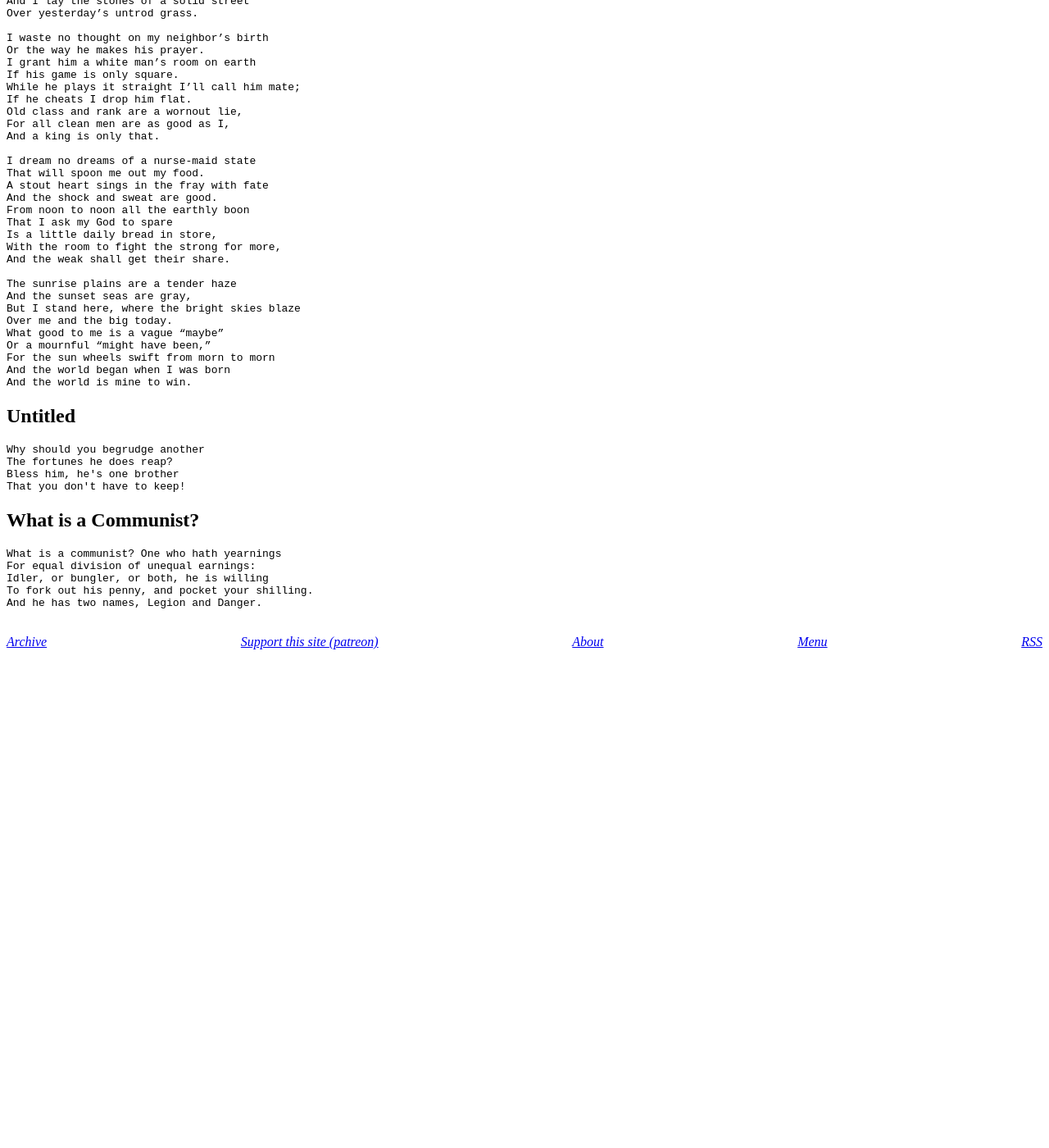
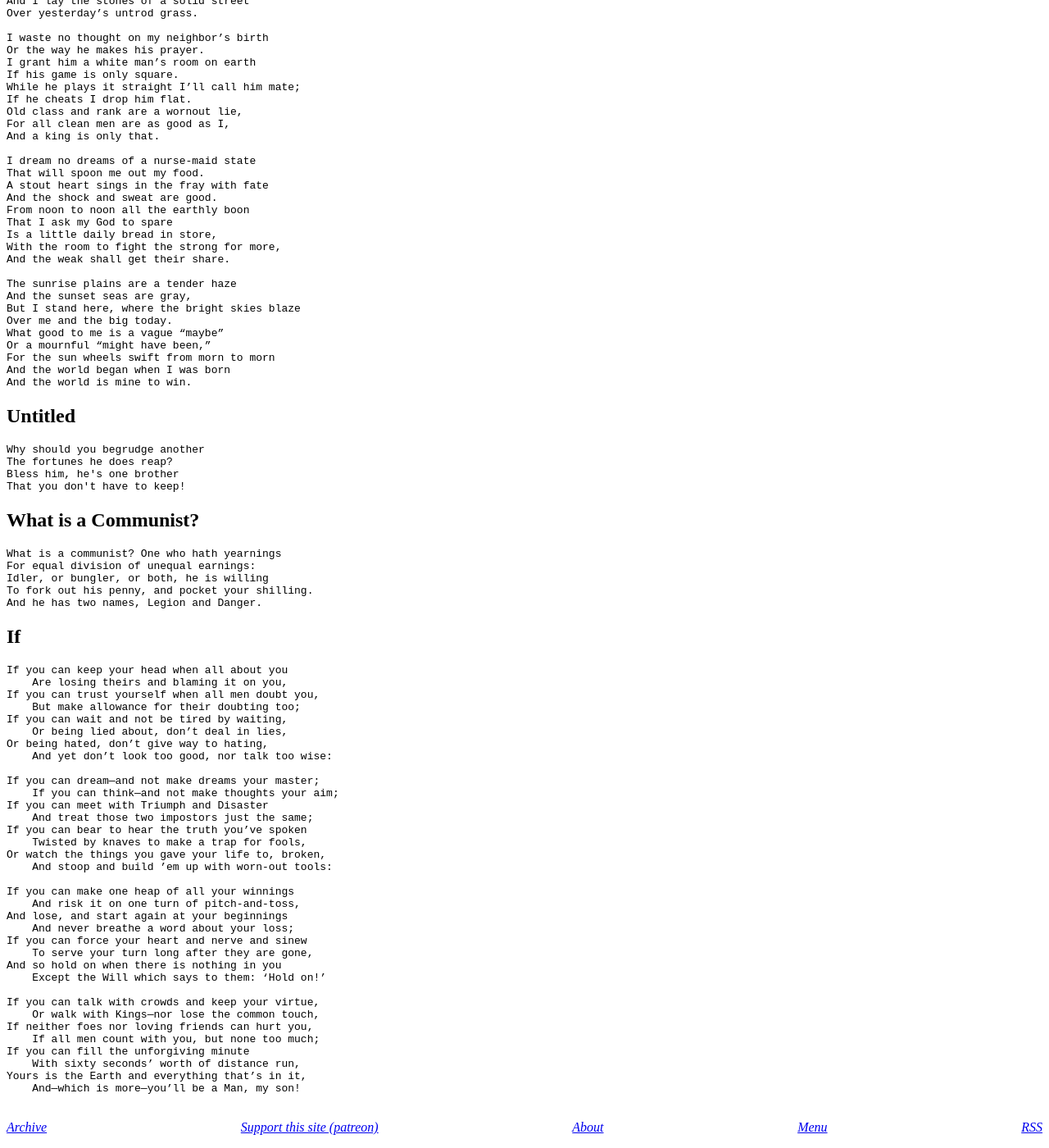
Before and after one commit to derykmakgill/website, a Jekyll site: the page built from poems.md, in a window 1280 px wide and 1400 px high, scrolled down 411 px. Shown: the whole window at 82% size. Built offline with Jekyll 4.4.1, drawn with Linux system fonts in a browser that asks for light colours; before the commit the page ends 1219 px from its top, so only the background shows below that.

Commit message:
Update poems.md

````diff
--- a/poems.md
+++ b/poems.md
@@ -76,3 +76,43 @@
 To fork out his penny, and pocket your shilling.
 And he has two names, Legion and Danger.
 ```
+
+## If
+
+```
+If you can keep your head when all about you
+    Are losing theirs and blaming it on you,
+If you can trust yourself when all men doubt you,
+    But make allowance for their doubting too;
+If you can wait and not be tired by waiting,
+    Or being lied about, don’t deal in lies,
+Or being hated, don’t give way to hating,
+    And yet don’t look too good, nor talk too wise:
+
+If you can dream—and not make dreams your master;
+    If you can think—and not make thoughts your aim;
+If you can meet with Triumph and Disaster
+    And treat those two impostors just the same;
+If you can bear to hear the truth you’ve spoken
+    Twisted by knaves to make a trap for fools,
+Or watch the things you gave your life to, broken,
+    And stoop and build ’em up with worn-out tools:
+
+If you can make one heap of all your winnings
+    And risk it on one turn of pitch-and-toss,
+And lose, and start again at your beginnings
+    And never breathe a word about your loss;
+If you can force your heart and nerve and sinew
+    To serve your turn long after they are gone,
+And so hold on when there is nothing in you
+    Except the Will which says to them: ‘Hold on!’
+
+If you can talk with crowds and keep your virtue,
+    Or walk with Kings—nor lose the common touch,
+If neither foes nor loving friends can hurt you,
+    If all men count with you, but none too much;
+If you can fill the unforgiving minute
+    With sixty seconds’ worth of distance run,
+Yours is the Earth and everything that’s in it,
+    And—which is more—you’ll be a Man, my son!
+```
````
